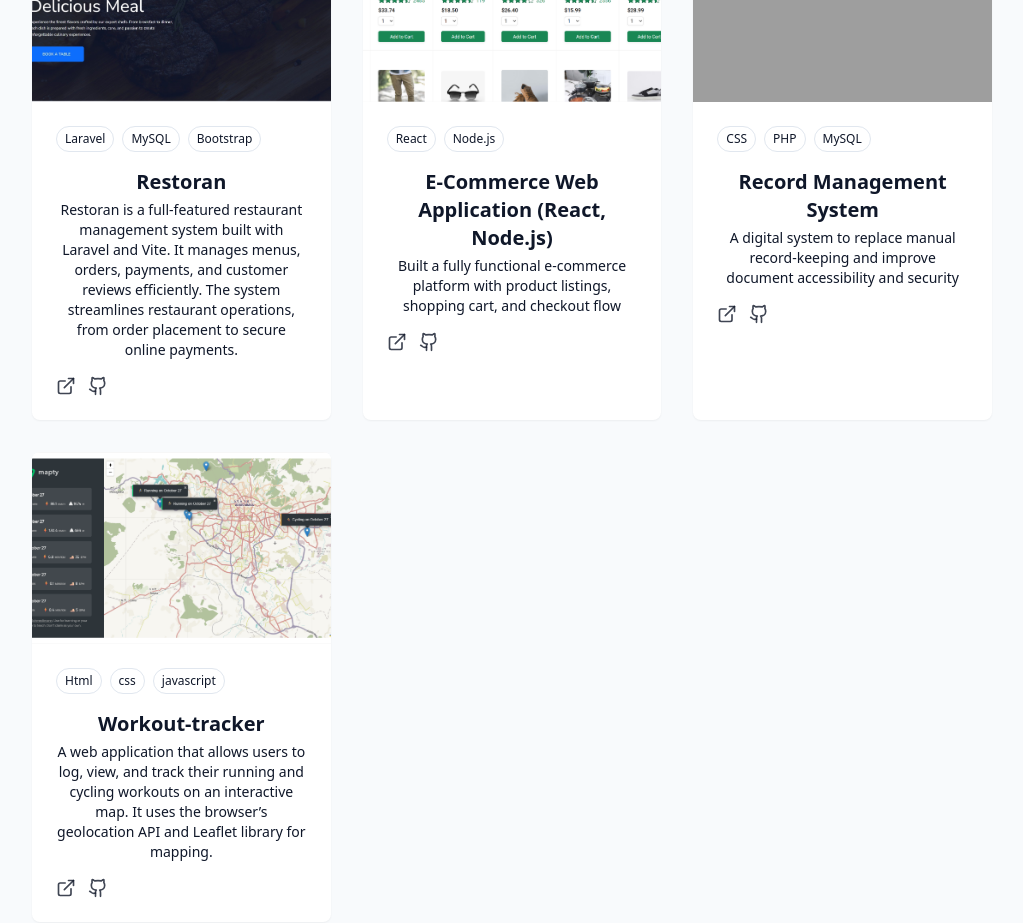
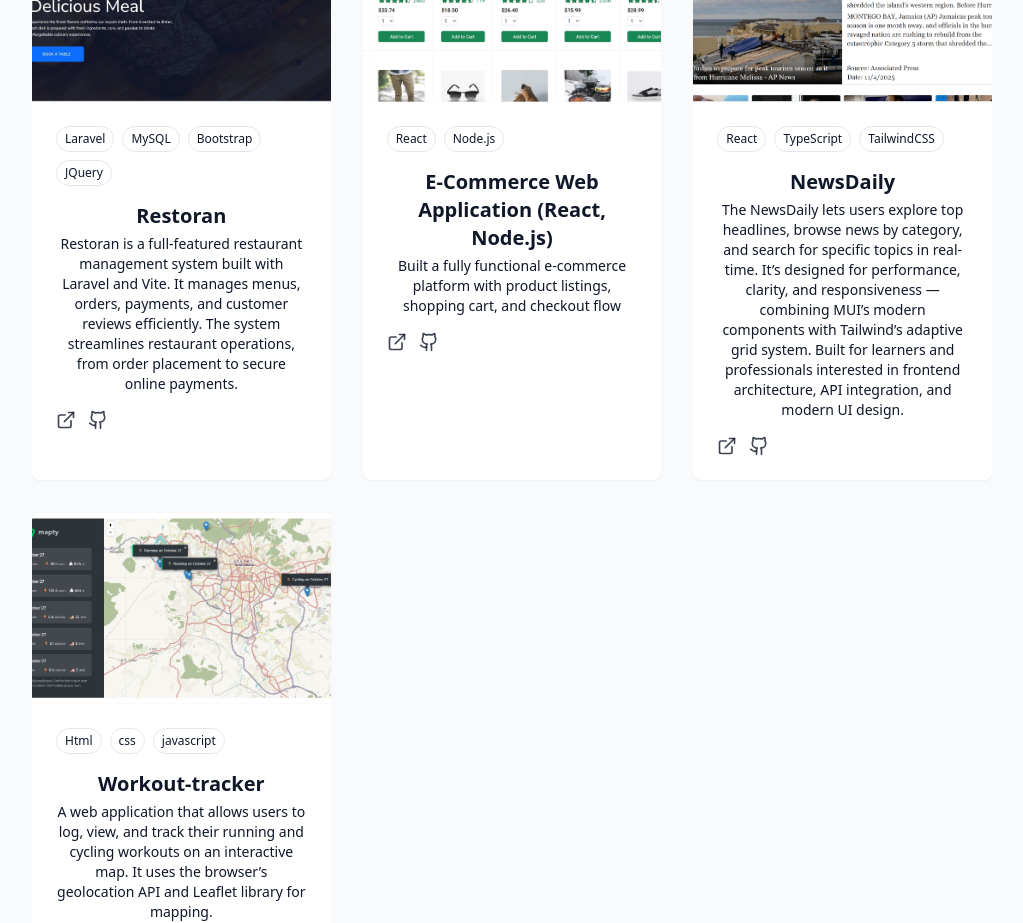
Before and after one commit to ahmeddin12/portfolio, a React (Vite) app: page / in a window 1280 px wide. Shown: the part 3100-4023 px from the top of the page, without its empty margins (128-1151 px from the left). Built offline with nearby package versions, Linux system fonts and the light colour scheme; grey boxes are pictures that could not be loaded.

Commit message:
add new project -NewsDaily

```diff
--- a/src/components/ProjectsSection.jsx
+++ b/src/components/ProjectsSection.jsx
@@ -7,7 +7,7 @@ const projects = [
     description:
       "Restoran is a full-featured restaurant management system built with Laravel and Vite. It manages menus, orders, payments, and customer reviews efficiently. The system streamlines restaurant operations, from order placement to secure online payments.",
     image: "/projects/project2.jpeg",
-    tags: ["Laravel", "MySQL", "Bootstrap"],
+    tags: ["Laravel", "MySQL", "Bootstrap", "JQuery"],
     demoUrl: "https://myre.page.gd/",
     githubUrl: "https://github.com/ahmeddin12/Restoran",
   },
@@ -24,13 +24,15 @@ const projects = [
   },
   {
     id: 3,
-    title: "Record Management System",
-    description:
-      "A digital system to replace manual record-keeping and improve document accessibility and security",
+    title: "NewsDaily",
+    description: `The NewsDaily lets users explore top headlines, browse news by category, and search for specific topics in real-time.
+    It’s designed for performance, clarity, and responsiveness — combining MUI’s modern components with Tailwind’s adaptive grid system.
+
+    Built for learners and professionals interested in frontend architecture, API integration, and modern UI design.`,
     image: "/projects/project3.png",
-    tags: ["CSS", "PHP", "MySQL"],
-    demoUrl: "#",
-    githubUrl: "#",
+    tags: ["React", "TypeScript", "TailwindCSS"],
+    demoUrl: "https://news-portal-nu-one.vercel.app/",
+    githubUrl: "https://github.com/ahmeddin12/news_portal",
   },
   {
     id: 4,
```
Also changed, not shown: public/projects/project3.png (added).
